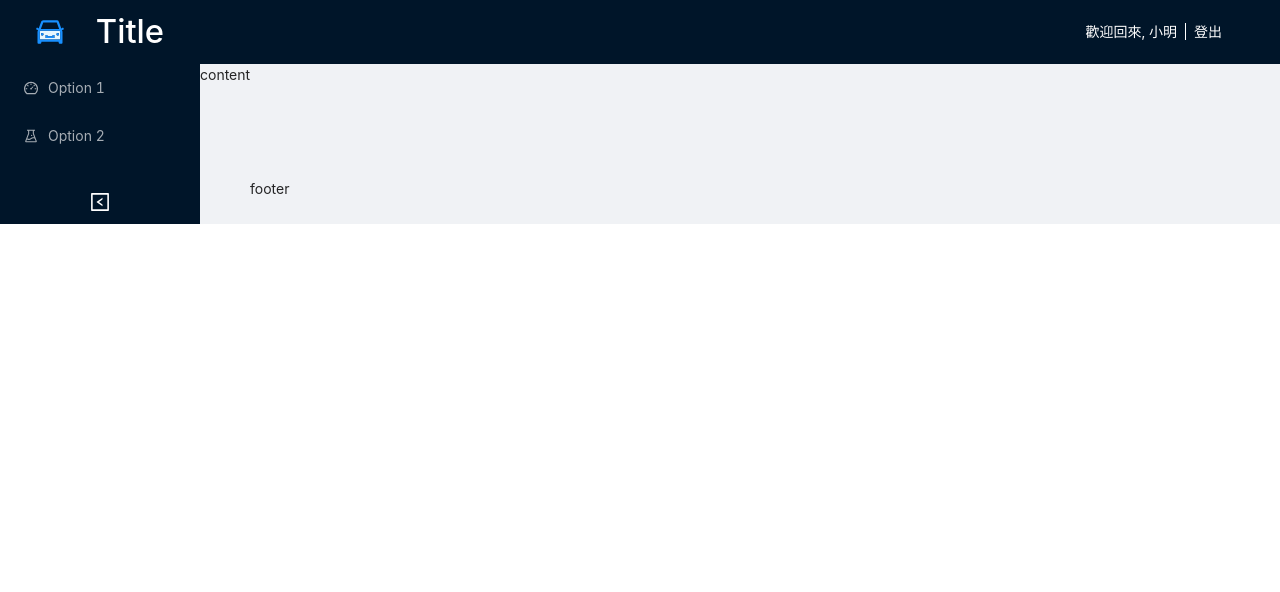
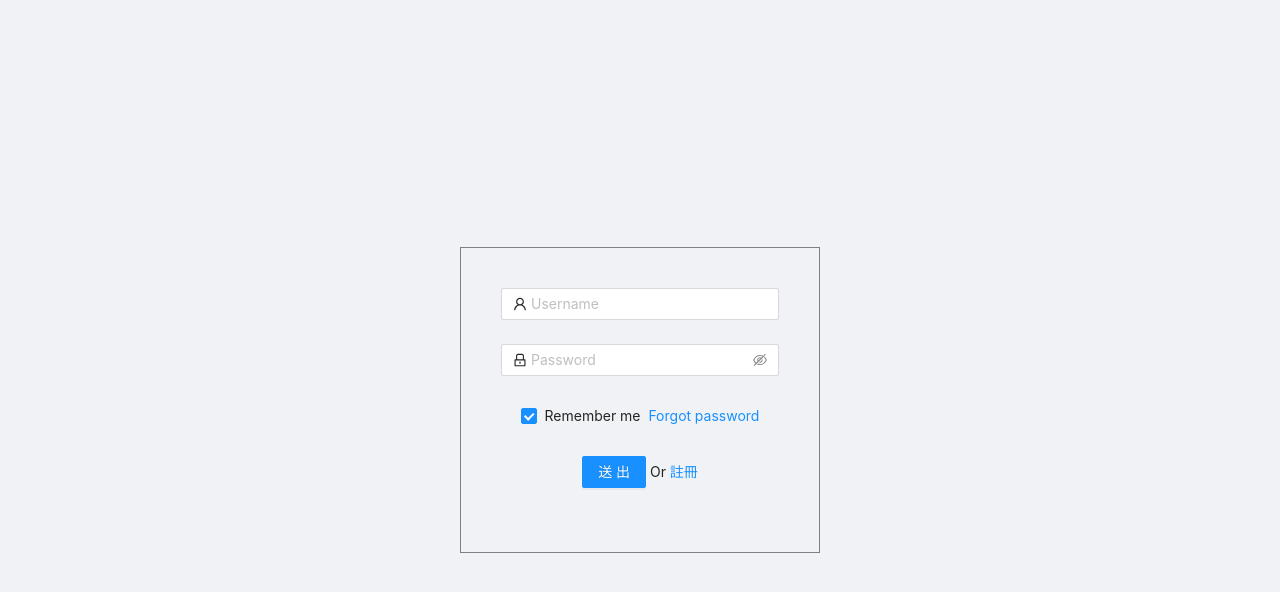
Before and after one commit to kaichiang1991/workout_dashboard, a React (Create React App) app: page /login in a window 1280 px wide. Shown: the top 592 px of the page. Built offline with nearby package versions, Linux system fonts and the light colour scheme.

Commit message:
加上登入的route 完成 login 頁面

```diff
--- a/src/App.css
+++ b/src/App.css
@@ -1 +1,6 @@
 @import '~antd/dist/antd.css';
+
+#root {
+  width: 100%;
+  height: 100%;
+}
--- a/src/App.jsx
+++ b/src/App.jsx
@@ -1,10 +1,17 @@
 import './App.css'
 import React from 'react'
 import PropTypes from 'prop-types'
-import DefaultLayout from './components/layout/DefaultLayout'
+import { Route, Switch } from 'react-router-dom'
+import MainPage from './pages/MainPage'
+import LoginPage from './components/auth/LoginPage'
 
 const App = props => {
-  return <DefaultLayout>111</DefaultLayout>
+  return (
+    <Switch>
+      <Route path='/login' component={LoginPage} />
+      <Route exact path='/' component={MainPage} />
+    </Switch>
+  )
 }
 
 App.propTypes = {}
--- /dev/null
+++ b/src/components/auth/LoginPage.jsx
@@ -0,0 +1,76 @@
+import React from 'react'
+import styled from 'styled-components'
+import { Layout, Form, Input, Button, Checkbox } from 'antd'
+import { LockOutlined, UserOutlined } from '@ant-design/icons'
+import { useSetRecoilState } from 'recoil'
+import { loginState } from '../recoil'
+import { useHistory } from 'react-router-dom'
+
+const StyledLoginPageContainer = styled(Layout)`
+  height: 100%;
+  justify-content: space-around;
+  align-items: center;
+  text-align: center;
+`
+
+const StyledForm = styled(Form)`
+  border: 1px solid gray;
+  padding: 40px;
+
+  .submit-button {
+    margin-right: 4px;
+  }
+`
+
+const LoginPage = props => {
+  const setLoginState = useSetRecoilState(loginState)
+  const history = useHistory()
+
+  const handleClickSubmit = ({ username, password, remember }) => {
+    // ToDo 帳號密碼的檢查
+    setLoginState({
+      username,
+      password,
+    })
+    history.push('/')
+  }
+
+  return (
+    <StyledLoginPageContainer>
+      <StyledForm
+        initialValues={{ remember: true }}
+        onFinish={handleClickSubmit}
+      >
+        <Form.Item
+          name='username'
+          rules={[{ required: true, message: 'Please Input Username' }]}
+        >
+          <Input prefix={<UserOutlined />} placeholder='Username' />
+        </Form.Item>
+        <Form.Item
+          name='password'
+          rules={[{ required: true, message: 'Please Input Password' }]}
+        >
+          <Input.Password prefix={<LockOutlined />} placeholder='Password' />
+        </Form.Item>
+        <Form.Item>
+          <Form.Item name='remember' valuePropName='checked' noStyle>
+            <Checkbox>Remember me</Checkbox>
+          </Form.Item>
+
+          <a href=''>Forgot password</a>
+        </Form.Item>
+        <Form.Item>
+          <Button type='primary' htmlType='submit' className='submit-button'>
+            送出
+          </Button>
+          Or <a href=''>註冊</a>
+        </Form.Item>
+      </StyledForm>
+    </StyledLoginPageContainer>
+  )
+}
+
+LoginPage.propTypes = {}
+
+export default LoginPage
--- a/src/components/layout/AppHeader.jsx
+++ b/src/components/layout/AppHeader.jsx
@@ -30,14 +30,14 @@ const Login = () => {
 
   const history = useHistory()
   useEffect(() => {
-    if (!login.account) {
+    if (!login.username) {
       history.push('/login')
     }
   }, [history, login])
 
   return (
     <StyledLoginContainer>
-      <span>歡迎回來, {login.account}</span>
+      <span>歡迎回來, {login.username}</span>
       <span onClick={() => setLoginState({})}>登出</span>
     </StyledLoginContainer>
   )
--- /dev/null
+++ b/src/pages/MainPage.jsx
@@ -0,0 +1,11 @@
+import React from 'react'
+import PropTypes from 'prop-types'
+import DefaultLayout from '../components/layout/DefaultLayout'
+
+const MainPage = props => {
+  return <DefaultLayout>111</DefaultLayout>
+}
+
+MainPage.propTypes = {}
+
+export default MainPage
```
